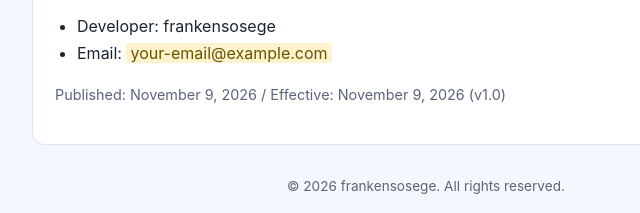
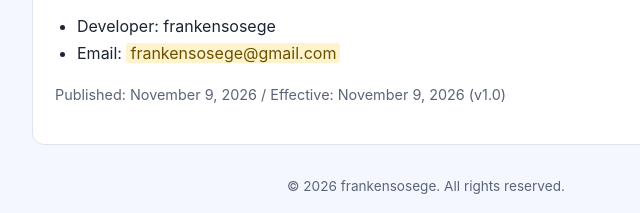
Before and after one commit to Frankensosege/LoockingForMe, a plain HTML site: page index.html in a window 1280 px wide. Shown: the part 5280-5493 px from the top of the page, 214-854 px from the left. Drawn offline with Linux system fonts and the light colour scheme.

Commit message:
Update index.html

```diff
--- a/index.html
+++ b/index.html
@@ -186,7 +186,7 @@
 <h3>10. 문의처</h3>
 <ul>
   <li>개발자: frankensosege</li>
-  <li>이메일: <span class="ph">your-email@example.com</span></li>
+  <li>이메일: <span class="ph">frankensosege@gmail.com</span></li>
 </ul>
 <p class="meta">공고일: 2026년 11월 9일 / 시행일: 2026년 11월 9일 (버전 1.0)</p>
 </section>
@@ -323,7 +323,7 @@
 <h3>10. Contact</h3>
 <ul>
   <li>Developer: frankensosege</li>
-  <li>Email: <span class="ph">your-email@example.com</span></li>
+  <li>Email: <span class="ph">frankensosege@gmail.com</span></li>
 </ul>
 <p class="meta">Published: November 9, 2026 / Effective: November 9, 2026 (v1.0)</p>
 </section>
```
